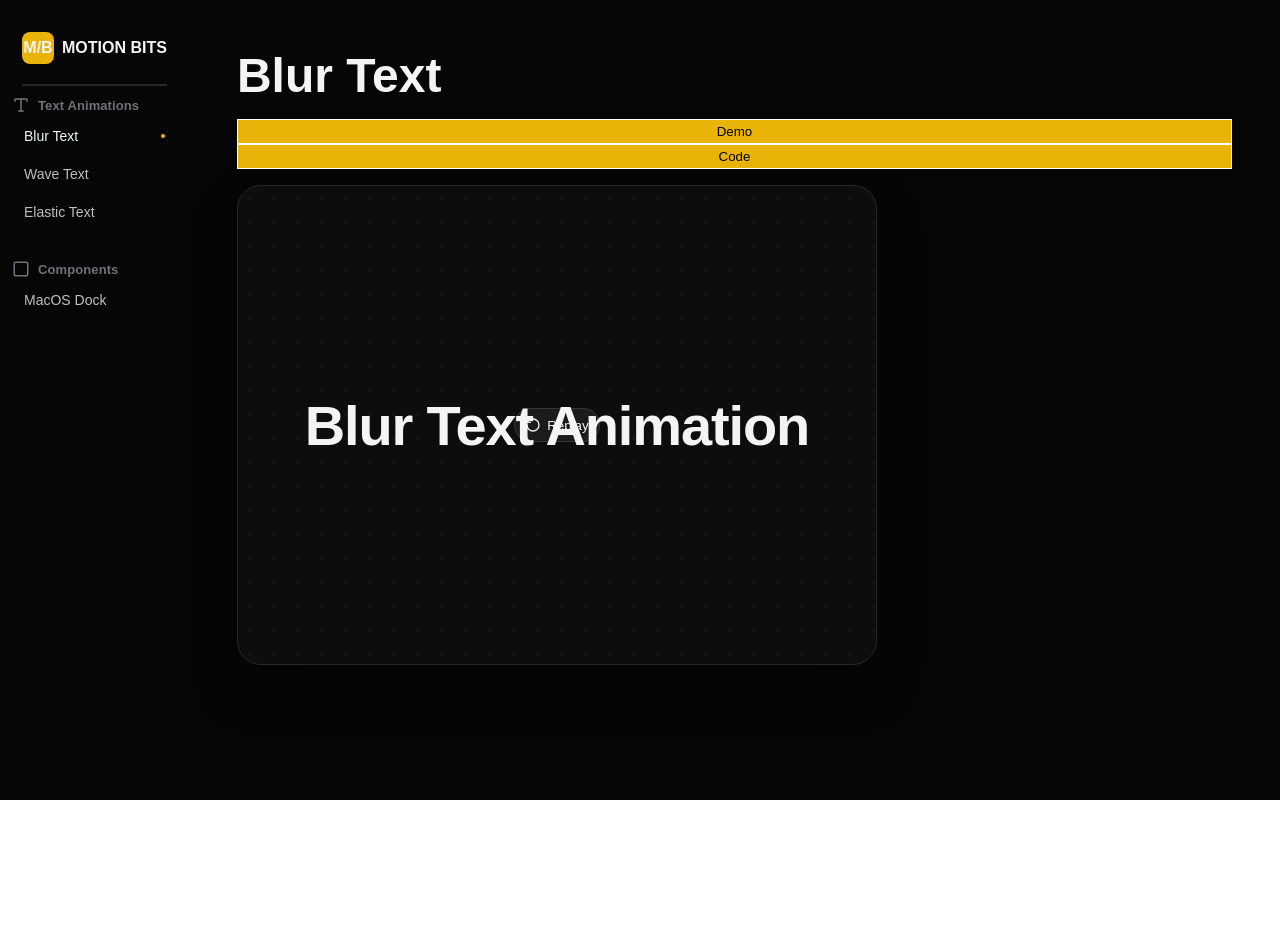
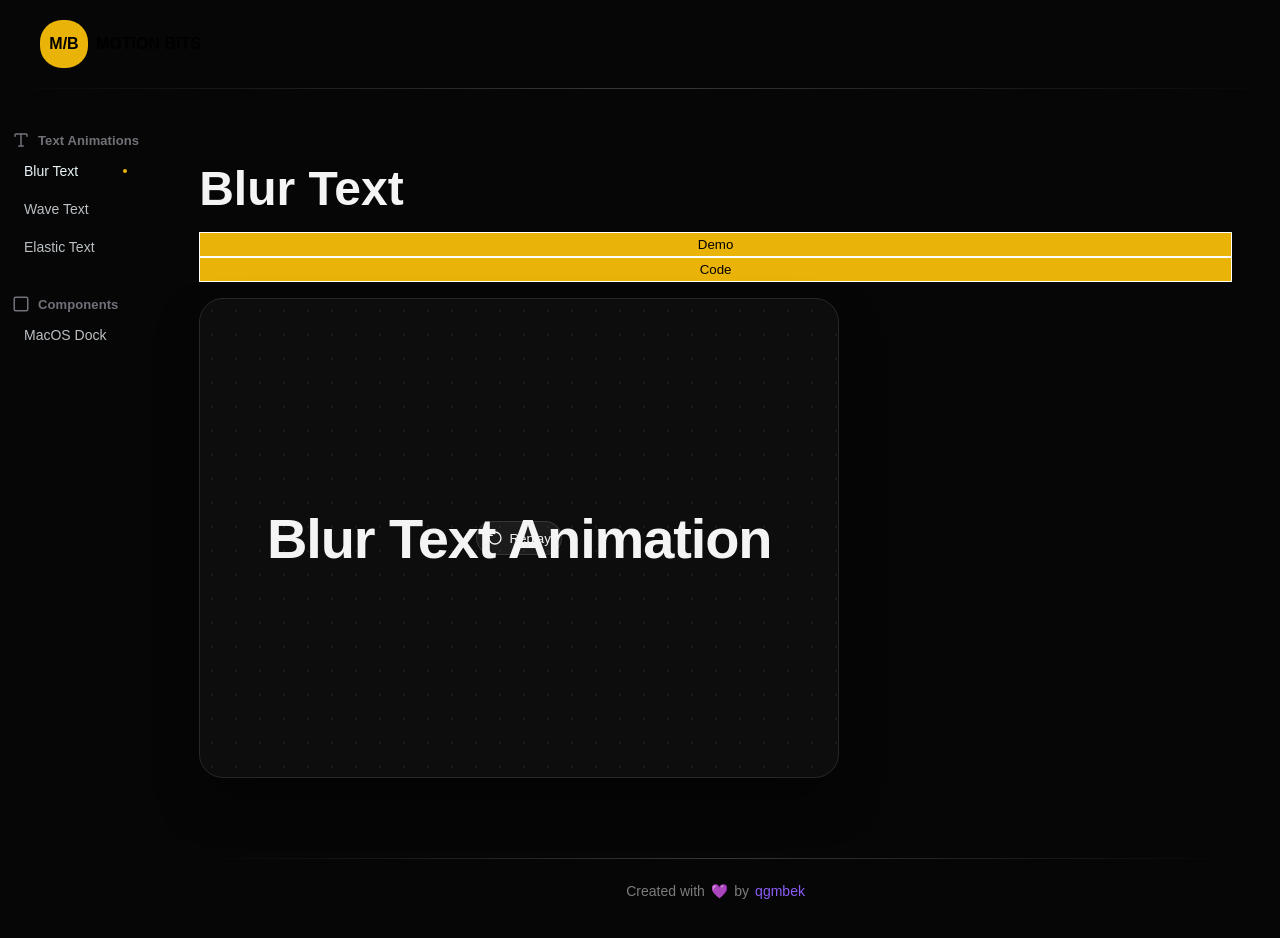
Before and after one commit to qgmbek/motion-bits, a Next.js app: page /collections in a window 1280 px wide. Shown: the top 938 px of the page. Before the commit the page ends 800 px from the top, so only its background shows below. Built offline with nearby package versions, Linux system fonts and the light colour scheme.

Commit message:
collections header and footer
- initial

```diff
--- a/app/collections/collections.module.css
+++ b/app/collections/collections.module.css
@@ -1,7 +1,7 @@
 .collectionContainer {
   display: flex;
   width: 100%;
-  height: 100vh;
+  height: fit-content;
   background-color: #060606;
   color: #f4f4f5;
   font-family: sans-serif;
@@ -91,3 +91,37 @@
 .replayButton:active svg {
   transform: rotate(-360deg);
 }
+
+.fadingBorderTop {
+  width: 100%;
+  height: 1px;
+  margin-top: 80px;
+  background: linear-gradient(
+    90deg,
+    rgba(255, 255, 255, 0) 0%,
+    rgba(255, 255, 255, 0.2) 50%,
+    rgba(255, 255, 255, 0) 100%
+  );
+  margin-bottom: 24px;
+}
+
+.footerContent {
+  color: #7c7c7c;
+  font-size: 14px;
+  font-weight: 500;
+  display: flex;
+  align-items: center;
+  justify-content: center;
+  gap: 6px;
+}
+
+.userLink {
+  color: #8b5cf6;
+  text-decoration: none;
+  font-weight: 500;
+}
+
+.userLink:hover {
+  color: #fff;
+  text-decoration: underline;
+}
--- /dev/null
+++ b/app/collections/layout/Header/Header.jsx
@@ -0,0 +1,13 @@
+import styles from "./Header.module.css";
+
+export default function Header() {
+  return (
+    <div className={styles.sidebarHeader}>
+      <div className={styles.sidebarContent}>
+        <div className={styles.sidebarLogo}>M/B</div>
+        <span>MOTION BITS</span>
+      </div>
+      <div className={styles.fadingBorderTop} />
+    </div>
+  );
+}
--- /dev/null
+++ b/app/collections/layout/Header/Header.module.css
@@ -0,0 +1,37 @@
+.sidebarHeader {
+  height: fit-content;
+  width: 100%;
+}
+
+.sidebarContent {
+  height: fit-content;
+  margin: 40px;
+  margin-top: 20px;
+  margin-bottom: 20px;
+  display: flex;
+  align-items: center;
+  gap: 8px;
+  font-weight: bold;
+}
+
+.sidebarLogo {
+  width: 48px;
+  height: 48px;
+  background-color: var(--primary-color);
+  border-radius: 22px;
+  display: flex;
+  align-items: center;
+  justify-content: center;
+}
+
+.fadingBorderTop {
+  width: 100%;
+  height: 1px;
+  background: linear-gradient(
+    90deg,
+    rgba(255, 255, 255, 0) 0%,
+    rgba(255, 255, 255, 0.2) 50%,
+    rgba(255, 255, 255, 0) 100%
+  );
+  margin-bottom: 24px;
+}
--- a/app/collections/layout/Sidebar.jsx
+++ b/app/collections/layout/Sidebar/Sidebar.jsx
@@ -1,12 +1,9 @@
-import { ANIMATIONS_DATA } from "../../constants/animations";
+import { ANIMATIONS_DATA } from "../../../constants/animations";
 import styles from "./Sidebar.module.css";
 
 export const Sidebar = ({ currentSlug, onNavigate }) => (
   <aside className={styles.sidebar}>
-    <div className={styles.sidebarHeader}>
-      <div className={styles.sidebarLogo}>M/B</div>
-      <span>MOTION BITS</span>
-    </div>
+
 
     <nav>
       {Object.entries(ANIMATIONS_DATA).map(([key, cat]) => (
--- a/app/collections/layout/Sidebar.module.css
+++ b/app/collections/layout/Sidebar/Sidebar.module.css
@@ -1,26 +1,5 @@
 .sidebar {
   margin: 12px;
-}
-
-.sidebarHeader {
-  display: flex;
-  align-items: center;
-  gap: 8px;
-  margin: 10px;
-  margin-top: 20px;
-  padding-bottom: 20px;
-  border-bottom: 2px solid #27272a;
-  font-weight: bold;
-}
-
-.sidebarLogo {
-  width: 32px;
-  height: 32px;
-  background-color: var(--primary-color);
-  border-radius: 8px;
-  display: flex;
-  align-items: center;
-  justify-content: center;
 }
 
 .categoryLabel {
--- a/app/collections/page.tsx
+++ b/app/collections/page.tsx
@@ -3,7 +3,8 @@
 import { useState, useMemo } from "react";
 import { RotateCcw } from "lucide-react";
 
-import { Sidebar } from "./layout/Sidebar";
+import Header from "./layout/Header/Header";
+import { Sidebar } from "./layout/Sidebar/Sidebar";
 import CodeBlock from "../components/CodeBlock/CodeBlock";
 
 import { ANIMATIONS_DATA } from "../constants/animations";
@@ -25,6 +26,9 @@ export default function CollectionsPage() {
   const activeCode = activeEntry?.code;
 
   return (
+    <>
+      {" "}
+      <Header />
       <div className={styles.collectionContainer}>
         <Sidebar currentSlug={currentSlug} onNavigate={setCurrentSlug} />
 
@@ -57,7 +61,16 @@ export default function CollectionsPage() {
               <CodeBlock code={activeCode} language={activeEntry.language} />
             </div>
           )}
+
+          <div className={styles.fadingBorderTop} />
+          <div className={styles.footerContent}>
+            Created with <span className={styles.heartIcon}>💜</span> by
+            <a href="https://github.com/qgmbek" className={styles.userLink}>
+              qgmbek
+            </a>
           </div>
         </div>
+      </div>
+    </>
   );
 }
--- a/app/globals.css
+++ b/app/globals.css
@@ -1,5 +1,5 @@
-:root{
-  --primary-color: #eab308
+:root {
+  --primary-color: #eab308;
 }
 
 html,
@@ -14,6 +14,7 @@ body {
   font-family: Arial, Helvetica, sans-serif;
   -webkit-font-smoothing: antialiased;
   -moz-osx-font-smoothing: grayscale;
+  background-color: #060606;
 }
 
 * {
@@ -28,7 +29,7 @@ a {
 }
 
 button {
-  background:#eab308 ;
+  background: #eab308;
   border: 1px solid #fff;
   padding: 4px;
 }
--- a/tsconfig.json
+++ b/tsconfig.json
@@ -29,6 +29,6 @@
     ".next/types/**/*.ts",
     ".next/dev/types/**/*.ts",
     "**/*.mts"
-, "app/collections/layout/Sidebar.jsx", "app/constants/constants.js", "app/collections/page.tsx", "app/components/CodeBlock/CodeBlock.tsx"  ],
+, "app/collections/layout/Sidebar/Sidebar.jsx", "app/constants/constants.js", "app/collections/page.tsx", "app/components/CodeBlock/CodeBlock.tsx"  ],
   "exclude": ["node_modules"]
 }
```
Lines whose indentation alone changed are shown as unchanged.
